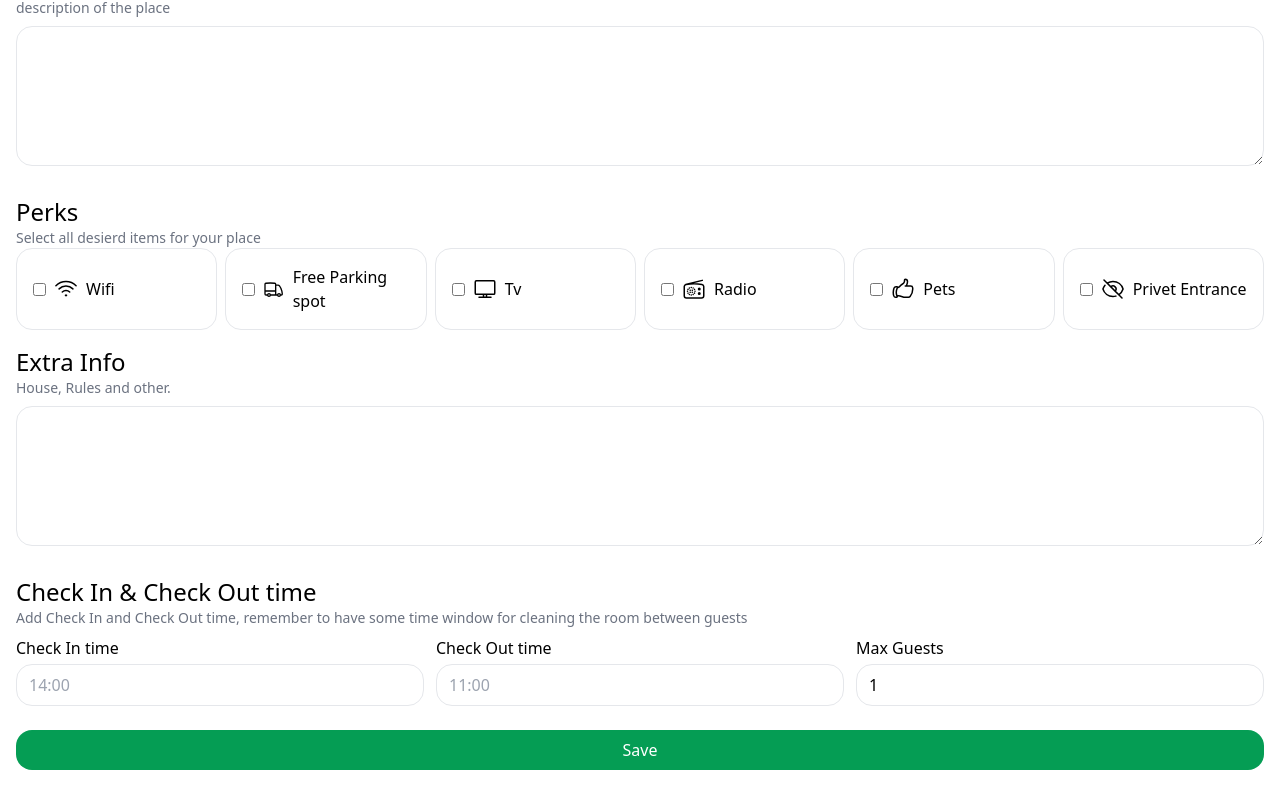
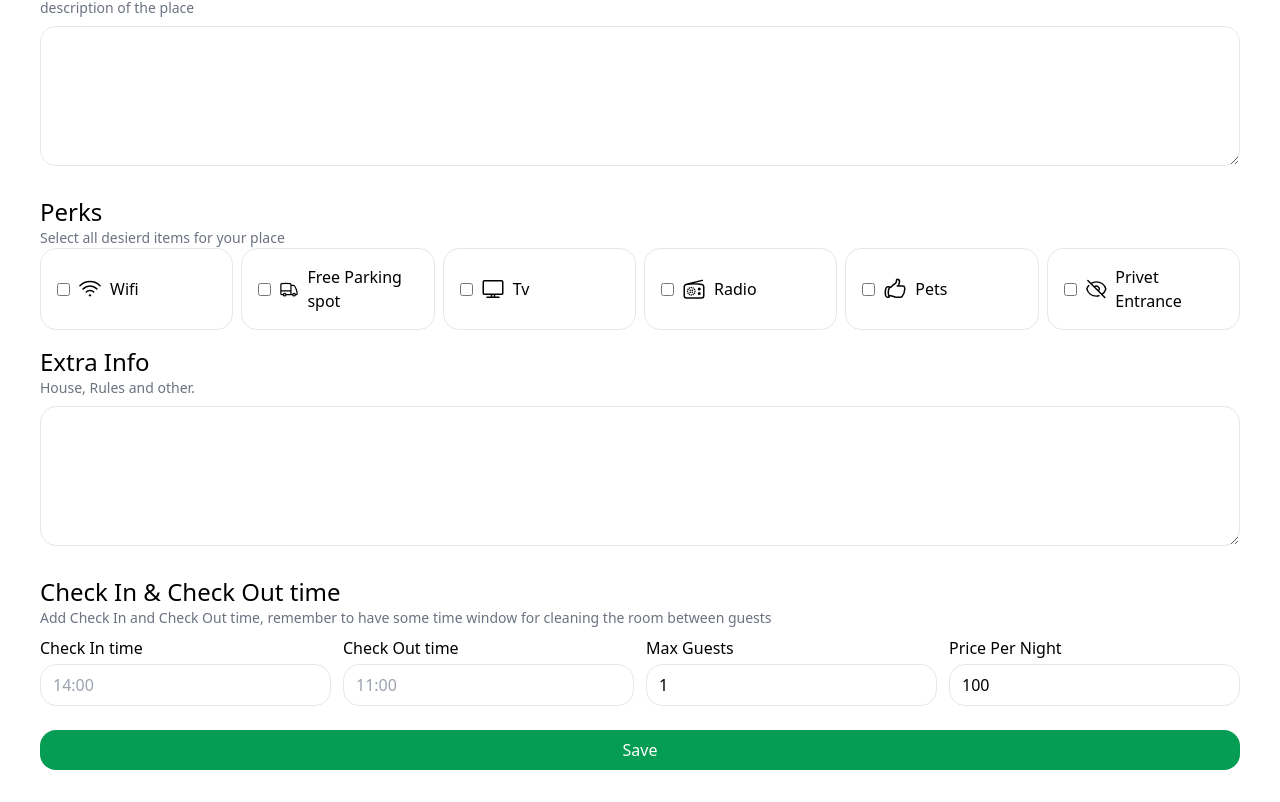
Before and after one commit to MADHURANGA-SKP/bookingApp-Client, a React (Vite) app: page /account/places/new in a window 1280 px wide. Shown: the part 728-1530 px from the top of the page. Built offline with nearby package versions, Linux system fonts and the light colour scheme; no server answers; the HTML template or start-up script is replaced by a standard one.

Commit message:
feat:index-page

```diff
--- a/src/components/Layout.jsx
+++ b/src/components/Layout.jsx
@@ -4,7 +4,7 @@ import Header from "./Header";
 export default function Layout() {
   return (
     <>
-      <div className="p-4 flex flex-col min-h-screen">
+      <div className="py-4 px-10 flex flex-col min-h-screen">
         <Header />
         <Outlet />
       </div>
--- a/src/pages/IndexPage.jsx
+++ b/src/pages/IndexPage.jsx
@@ -1,6 +1,7 @@
 import React, { useEffect, useState } from "react";
 import Layout from "../components/Layout";
 import axios from "axios";
+import { Link } from "react-router-dom";
 
 export default function IndexPage() {
   const [places, setPlaces] = useState([]);
@@ -11,21 +12,26 @@ export default function IndexPage() {
   });
   return (
     <>
-      <div className="mt-8 grid grid-cols2 md:grid-cols-3 lg:grid-cols-4">
+      <div className="mt-8 grid grid-cols-2 gap-x-6  gap-y-8 md:grid-cols-3 lg:grid-cols-4">
         {places.length > 0 &&
-          places.map((place) => {
-            <div>
-              <div className="bg-gray-500">
+          places.map((place) => (
+            <Link to={"/place/" + place._id}>
+              <div className="bg-gray-500 rounded-2xl mb-2 flex">
                 {place.photos?.[0] && (
                   <img
-                    src={"http//localhost:4000/uploads/" + place.photos?.[0]}
+                    className="rounded-2xl object-cover aspect-square"
+                    src={"http://localhost:4000/uploads/" + place.photos?.[0]}
                     alt=""
                   />
                 )}
               </div>
-              {place.title}
-            </div>;
-          })}
+              <h3 className="font-bold ">{place.address}</h3>
+              <h2 className="text-sm text-gray-500">{place.title}</h2>
+              <div className="mt-1">
+                <span className="font-bold">${place.price}</span> per night
+              </div>
+            </Link>
+          ))}
       </div>
     </>
   );
--- a/src/pages/PlacesFormPage.jsx
+++ b/src/pages/PlacesFormPage.jsx
@@ -16,6 +16,7 @@ export default function PlacesFormPage() {
   const [checkIn, setCheckIn] = useState("");
   const [checkOut, setCheckOut] = useState("");
   const [maxGuests, setMaxGuests] = useState("1");
+  const [price, setPrice] = useState(100);
   const [redirect, setRedirect] = useState(false);
 
   useEffect(() => {
@@ -33,6 +34,7 @@ export default function PlacesFormPage() {
       setCheckIn(data.checkIn);
       setCheckOut(data.checkOut);
       setMaxGuests(data.maxGuests);
+      setPrice(data.price);
     });
   }, [id]);
   function inputHeader(text) {
@@ -61,6 +63,7 @@ export default function PlacesFormPage() {
       checkIn,
       checkOut,
       maxGuests,
+      price,
     };
     if (id) {
       await axios.put("/places", {
@@ -122,7 +125,7 @@ export default function PlacesFormPage() {
           "Add Check In and Check Out time, remember to have some time window for cleaning the room between guests"
         )}
 
-        <div className="grid gap-3 sm:grid-cols-3">
+        <div className="grid gap-3 grid-cols-2 md:grid-cols-4">
           <div>
             <h3 className="mt-2 -mb-1">Check In time</h3>
             <input
@@ -149,6 +152,14 @@ export default function PlacesFormPage() {
               onChange={(ev) => setMaxGuests(ev.target.value)}
             />
           </div>
+          <div>
+            <h3 className="mt-2 -mb-1">Price Per Night</h3>
+            <input
+              type="number"
+              value={price}
+              onChange={(ev) => setPrice(ev.target.value)}
+            />
+          </div>
         </div>
         <div>
           <button className="primary my-4 ">Save</button>
--- a/src/pages/PlacesPage.jsx
+++ b/src/pages/PlacesPage.jsx
@@ -45,7 +45,7 @@ export default function PlacesPage() {
                 to={"/account/places/" + place._id}
                 className="flex cursor-pointer gap-4 bg-gray-200 p-4 rounded-2xl"
               >
-                <div className="flex w-32 h-32 bg-gray-300 ">
+                <div className="flex w-32 h-32 bg-gray-300 grow shrink-0">
                   {place.photos.length > 0 && (
                     <img
                       className="object-cover"
```
